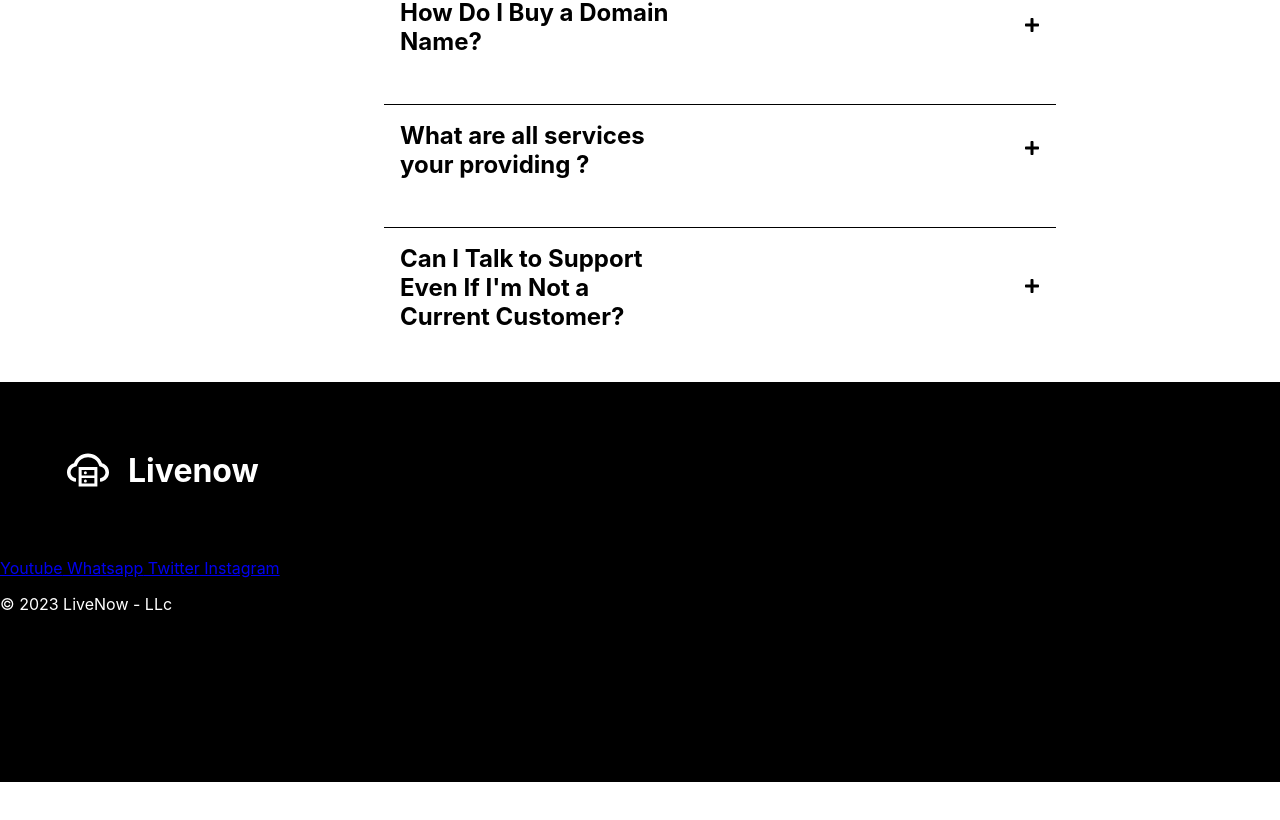
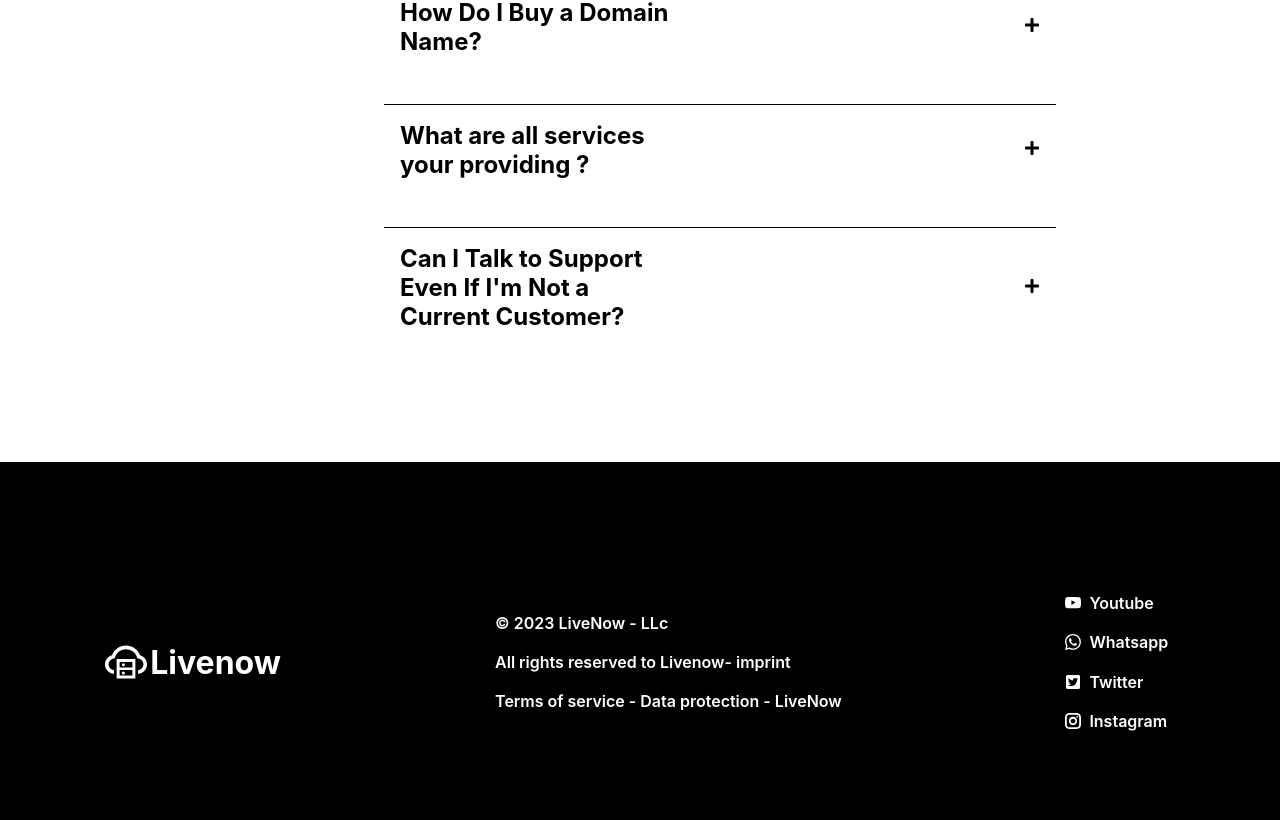
Before and after one commit to 12Shoaib/Live_Now, a React (Create React App) app: page / in a window 1280 px wide. Shown: the part 1618-2438 px from the top of the page. Before the commit the page ends 2400 px from the top, so only its background shows below. Built offline with nearby package versions, Linux system fonts and the light colour scheme.

Commit message:
New Components

```diff
--- /dev/null
+++ b/src/Atoms/productCard/ProductCard.js
@@ -0,0 +1,13 @@
+import productcard from './productcard.module.css'
+
+const ProductCard = () => {
+    return(
+        <div className={productcard.main__Component}>
+
+
+        </div>
+    )
+
+}
+
+export default ProductCard
--- /dev/null
+++ b/src/Atoms/productCard/productcard.module.css
@@ -0,0 +1,10 @@
+.main__Component{
+    position: relative;
+    top: 8rem;
+    padding: 0px;
+    margin: 0px;
+    height: 24rem;
+    width: 17rem;
+    border-radius: 15px;
+    background-color: rgba(255, 255, 255, 0.637);
+}
--- a/src/Components/Footer/Footer.js
+++ b/src/Components/Footer/Footer.js
@@ -1,17 +1,27 @@
 import footer from './footer.module.css'
 import {AiOutlineCloudServer} from 'react-icons/ai'
-
+import {BsYoutube} from 'react-icons/bs'
+import {FaTwitterSquare} from 'react-icons/fa'
+import {BsWhatsapp} from 'react-icons/bs'
+import {GrInstagram} from 'react-icons/gr'
 
 const Footer = () => {
     return (
         <div className={footer.main_Component}>
        <h1 className={footer.footer_heading}>< AiOutlineCloudServer className={footer.logo}/>Livenow</h1>
-       <a href='https://www.youtube.com/'> Youtube</a>
-       <a href='https://www.youtube.com/'> Whatsapp</a>
-       <a href='https://www.youtube.com/'> Twitter</a>
-       <a href='https://www.youtube.com/'> Instagram</a>
-        <p> © 2023 LiveNow - LLc</p>
+       <div className={footer.copyRights_Container}>
+
+        <p className={footer.copyRights}> © 2023 LiveNow - LLc</p>
+        <p className={footer.copyRights}> All rights reserved to Livenow- imprint</p>
+        <p className={footer.copyRights}> Terms of service - Data protection - LiveNow</p>
+       </div>
+       <div className={footer.social_Media}>
+       <a className={footer.links} href='https://www.youtube.com/'><BsYoutube/> Youtube</a>
+       <a className={footer.links} href='https://www.youtube.com/'> <BsWhatsapp /> Whatsapp</a>
+       <a className={footer.links} href='https://www.youtube.com/'><FaTwitterSquare /> Twitter</a>
+       <a className={footer.links} href='https://www.youtube.com/'><GrInstagram/>Instagram</a>
         </div>
+    </div>
     )
 }
 export default Footer
--- a/src/Components/Footer/footer.module.css
+++ b/src/Components/Footer/footer.module.css
@@ -1,19 +1,48 @@
 .main_Component{
     position: absolute;
-    top: 125rem;
+    top: 130rem;
     height: 25rem;
     width: 100vw;
     background-color: black;
     color: white;
+    display: flex;
+    align-items: center;
+    justify-content: space-around;
 }
 .footer_heading{
     padding: 0px;
     margin: 0px;
-    margin: 4rem;
     display: flex;
     align-items: center;
-    gap: 1rem;
+    cursor: pointer;
 }
 .logo{
     font-size: 3rem;
 }
+.social_Media{
+    display: flex;
+    flex-direction: column;
+}
+.links{
+    text-decoration: none;
+    color: white;
+    font-size: 1rem;
+    font-weight: 600;
+    display: flex;
+    align-items: center;
+    gap: .5rem;
+    margin: .6rem;
+}
+.copyRights{
+    padding: 0px;
+    margin: 0px;
+    color: white;
+    font-size: 1rem;
+    font-weight: 600;
+    margin: .6rem;
+    cursor: pointer;
+}
+.copyRights_Container{
+    display: flex;
+    flex-direction: column;
+}
--- a/src/Components/Frequentlyasked/Frequently.js
+++ b/src/Components/Frequentlyasked/Frequently.js
@@ -33,13 +33,13 @@ const Frequently = () => {
         setShow((prev) => !prev)
     }
     const toggleButton1 = () => {
-        setShow((prev) => !prev)
+        setShow1((prev) => !prev)
     }
     const toggleButton2 = () => {
-        setShow((prev) => !prev)
+        setShow2((prev) => !prev)
     }
     const toggleButton3 = () => {
-        setShow((prev) => !prev)
+        setShow3((prev) => !prev)
     }
 
     return(
--- a/src/Components/Frequentlyasked/frequently.module.css
+++ b/src/Components/Frequentlyasked/frequently.module.css
@@ -4,7 +4,7 @@
     padding: 0px;
     margin: 0px;
     background-color: rgba(255, 255, 255, 0.795);
-    height: 40rem;
+    height: 50rem;
     width: 100vw;
 }
 .heading{
--- a/src/Components/Home.js/home.module.css
+++ b/src/Components/Home.js/home.module.css
@@ -112,7 +112,7 @@
 .main__Content{
     color: white;
     position: absolute;
-    z-index: 1;
+    z-index: -1;
     top: 14rem;
     left: 2rem;
     padding: 10px;
--- a/src/Pages/Product/Product.js
+++ b/src/Pages/Product/Product.js
@@ -1,11 +1,21 @@
 import product from './product.module.css'
+import Navbar from '../../Components/Navbar.js/Navbar'
+import ProductCard from '../../Atoms/productCard/ProductCard'
 
 const Product = () => {
     return (
+        <>
+            <Navbar />
         <div className={product.main__Component}>
-            <h2> HEllo iam prodiuct page</h2>
-
+            <ProductCard />
+            <ProductCard />
+            <ProductCard />
+            <ProductCard />
+            <ProductCard />
+            <ProductCard />
+            <ProductCard />
         </div>
+        </>
     )
 }
 
--- a/src/Pages/Product/product.module.css
+++ b/src/Pages/Product/product.module.css
@@ -0,0 +1,12 @@
+.main__Component{
+    background-color: black;
+    color: white;
+    height: 100vh;
+    width: 100vw;
+    overflow: auto;
+    display: flex;
+    gap: 2rem;
+    padding-left: 2.5rem ;
+    flex-wrap: wrap;
+
+}
```
